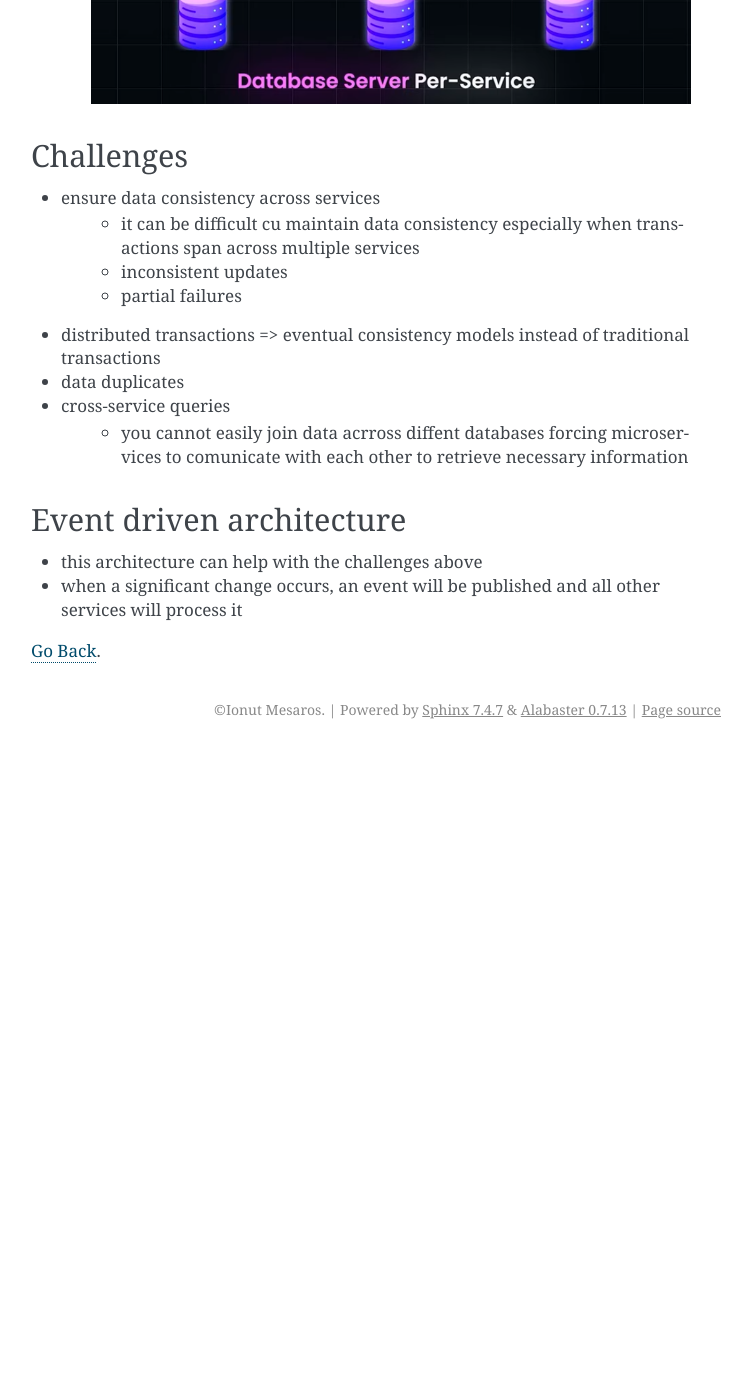
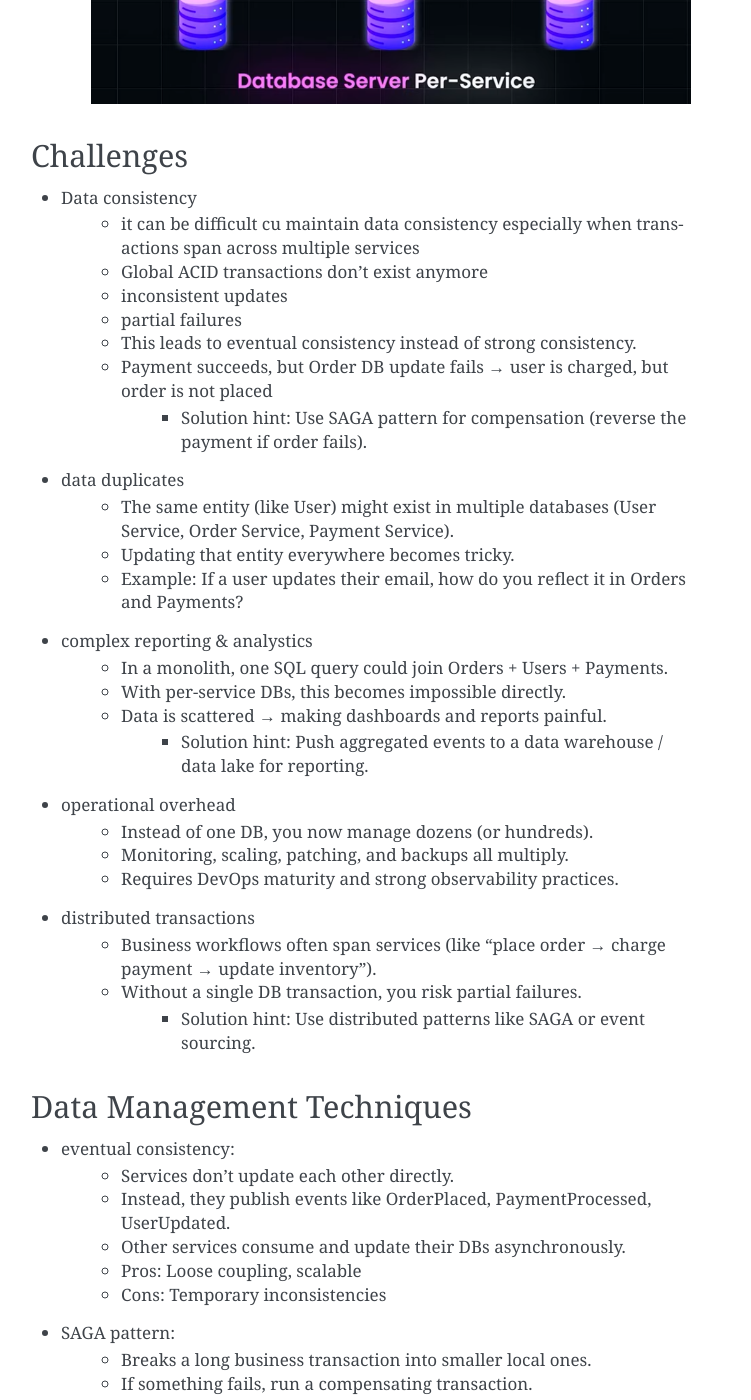
Before and after one commit to Ionuc/books_summaries, a Sphinx documentation site: the page built from sphinx/source/patterns/microservices/database_per_service.rst, in a window 1280 px wide and 1400 px high, scrolled down 2895 px. Shown: the whole window, without its empty margins (389-1140 px from the left). Built offline with Sphinx 7.4.7, drawn with Linux system fonts in a browser that asks for light colours; pages that are not in the unit, such as notebooks, are missing from menus; before the commit the page ends 3644 px from its top, so only the background shows below that; some of the changed text lies outside the part shown.

Commit message:
Add ORM, SAGA, Transactional Outbox

```diff
--- a/sphinx/source/db/index.rst
+++ b/sphinx/source/db/index.rst
@@ -14,5 +14,6 @@
     partitioning_sharding.rst
     replication.rst
     postgresql/index.rst
+    orm/index.rst
 
 :ref:`Go Back <index-label>`.
--- a/sphinx/source/patterns/microservices/database_per_service.rst
+++ b/sphinx/source/patterns/microservices/database_per_service.rst
@@ -62,18 +62,65 @@
 
 Challenges
 ----------
-- ensure data consistency across services
+- Data consistency
     - it can be difficult cu maintain data consistency especially when transactions span across multiple services
+    - Global ACID transactions don’t exist anymore
     - inconsistent updates
     - partial failures
-- distributed transactions => eventual consistency models instead of traditional transactions
+    - This leads to eventual consistency instead of strong consistency.
+    - Payment succeeds, but Order DB update fails → user is charged, but order is not placed
+        - Solution hint: Use SAGA pattern for compensation (reverse the payment if order fails).
 - data duplicates
-- cross-service queries
-    - you cannot easily join data acrross diffent databases forcing microservices to comunicate with each other to retrieve necessary information
+    - The same entity (like User) might exist in multiple databases (User Service, Order Service, Payment Service).
+    - Updating that entity everywhere becomes tricky.
+    - Example: If a user updates their email, how do you reflect it in Orders and Payments?
+- complex reporting & analystics
+    - In a monolith, one SQL query could join Orders + Users + Payments.
+    - With per-service DBs, this becomes impossible directly.
+    - Data is scattered → making dashboards and reports painful.
+        - Solution hint: Push aggregated events to a data warehouse / data lake for reporting.
+- operational overhead
+    - Instead of one DB, you now manage dozens (or hundreds).
+    - Monitoring, scaling, patching, and backups all multiply.
+    - Requires DevOps maturity and strong observability practices.
+- distributed transactions
+    - Business workflows often span services (like “place order → charge payment → update inventory”).
+    - Without a single DB transaction, you risk partial failures.
+        - Solution hint: Use distributed patterns like SAGA or event sourcing.
 
-Event driven architecture
--------------------------
-- this architecture can help with the challenges above
-- when a significant change occurs, an event will be published and all other services will process it
+Data Management Techniques
+----------------------------
+- eventual consistency:
+    - Services don’t update each other directly.
+    - Instead, they publish events like OrderPlaced, PaymentProcessed, UserUpdated.
+    - Other services consume and update their DBs asynchronously.
+    - Pros: Loose coupling, scalable
+    - Cons: Temporary inconsistencies
+- SAGA pattern:
+    - Breaks a long business transaction into smaller local ones.
+    - If something fails, run a compensating transaction.
+    - Pros: Reliability, avoids inconsistent state
+    - Cons: More logic in services, harder debugging
+    - example:
+        - Order Service creates an order (pending).
+        - Payment Service charges the card.
+        - If payment fails → send a rollback command → Order Service cancels the order.
+- CQRS:
+    - Separate write models and read models.
+    - Writes go to the service DBs.
+    - Reads (reports, dashboards) are served from materialized views or a query-optimized DB.
+    - Pros: Great for scaling reads
+    - Cons: More moving parts
+- Event sourcing
+    - Instead of storing only the final state, store all events that led to it.
+    - Example: Instead of storing “Order = Delivered”, store the sequence:
+    - OrderPlaced → PaymentReceived → Shipped → Delivered
+    - You can replay events to rebuild state or debug issues.
+    - Pros: Transparency, history tracking
+    - Cons: Event storage can grow huge, adds complexity
+- Data Lakes & Materialized Views
+    - For reporting/analytics, push events into a centralized data lake (e.g., S3 + Redshift, or Kafka + Druid).
+    - Create pre-computed views for faster queries.
+    - Pros: Solves cross-service reporting
 
 :ref:`Go Back <microservices_patterns-label>`.
--- a/sphinx/source/patterns/microservices/index.rst
+++ b/sphinx/source/patterns/microservices/index.rst
@@ -8,5 +8,7 @@
     :caption: Contents:
 
     database_per_service.rst
+    saga.rst
+    transactional_outbox.rst
 
 :ref:`Go Back <patterns-label>`.
```
Also changed, not shown: sphinx/source/db/orm/hibernate.rst (added, +10 -0 lines), sphinx/source/db/orm/index.rst (added, +109 -0 lines), sphinx/source/patterns/microservices/saga.rst (added, +86 -0 lines), sphinx/source/patterns/microservices/transactional_outbox.rst (added, +79 -0 lines), sphinx/source/images/db/orm/many-to-many.png (added), sphinx/source/images/db/orm/mapping_definition.png (added), sphinx/source/images/db/orm/one-to-many.png (added), sphinx/source/images/db/orm/one-to-one.png (added), sphinx/source/images/db/orm/query_generation.png (added), sphinx/source/images/db/orm/result_transformation.png (added), sphinx/source/images/patterns/microservices/saga/architectural_overview.png (added), sphinx/source/images/patterns/microservices/saga/saga_coregraphy_failure.png (added), sphinx/source/images/patterns/microservices/saga/saga_coregraphy_success.png (added), sphinx/source/images/patterns/microservices/saga/saga_orchestration.png (added), 2 more files.
